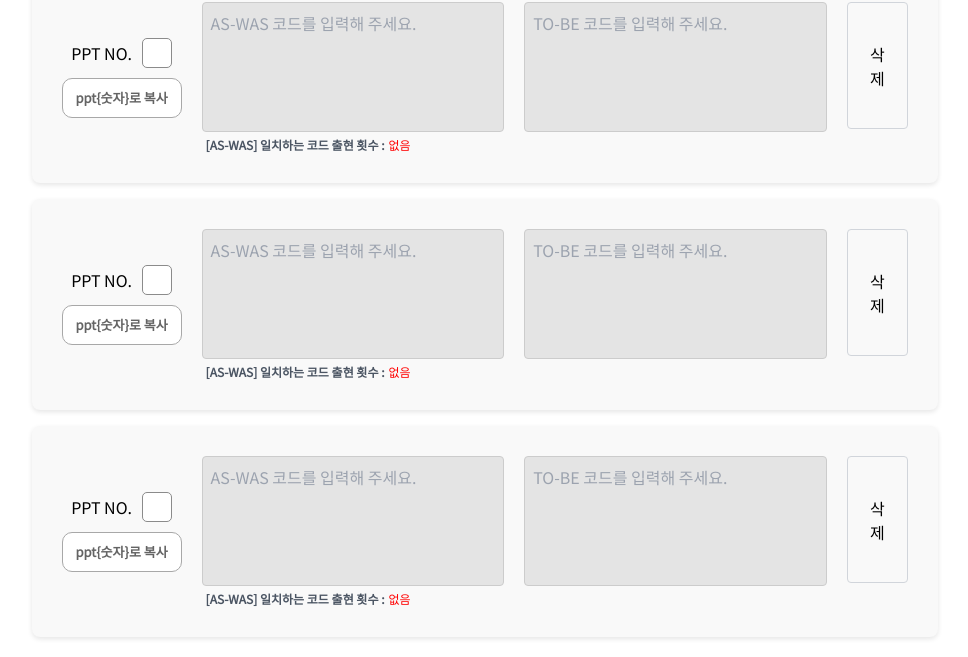
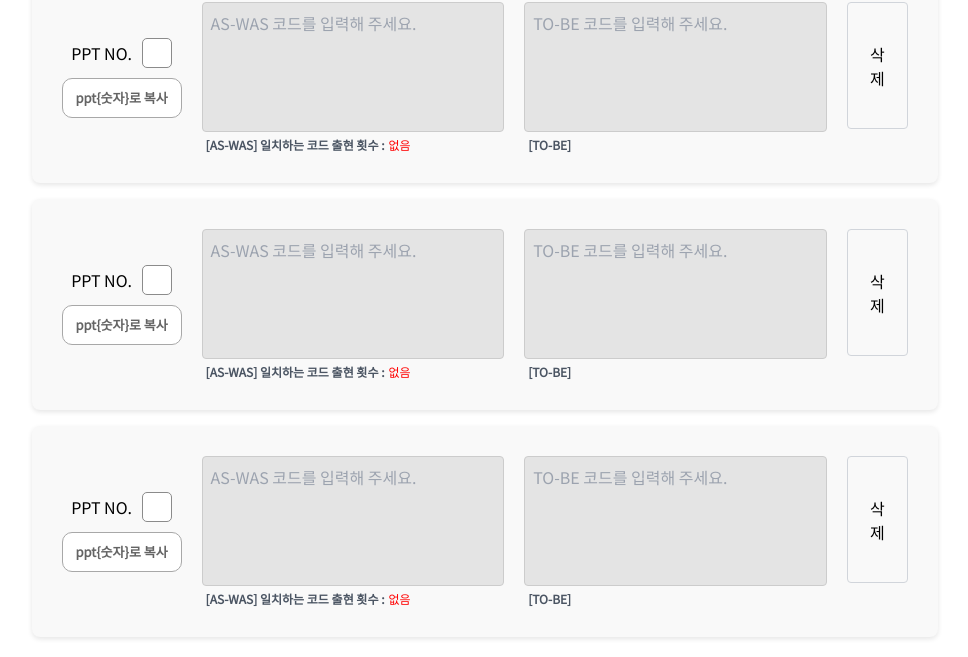
Before and after one commit to haley10309/recoder, a React (Vite) app in the folder client/: page /create-template in a window 1280 px wide. Shown: the part 1064-1721 px from the top of the page, without its empty margins (232-1200 px from the left). Built offline with nearby package versions, Linux system fonts and the light colour scheme; no server answers.

Commit message:
fix: tobe 코드표시 추가

```diff
--- a/client/src/Pages/Create_Template/Create_Template.jsx
+++ b/client/src/Pages/Create_Template/Create_Template.jsx
@@ -313,10 +313,14 @@ const Create_template = () => {
                             }}
                           />
 
+                          <div className="text-xs">
+                            <span className="ml-1 font-bold text-[#4b5563;]">[TO-BE]</span>
+                          </div>
+
                           <CopyTextButton
                             text={"코드 복사"}
                             value={nonAssetToBeCodes[i]}
-                            style={{ marginTop: "30px" }}
+                            style={{ marginTop: "15px" }}
                           />
                         </div>
                       </div>
```
